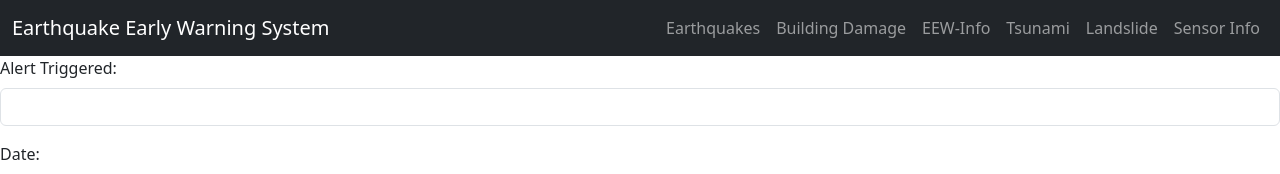
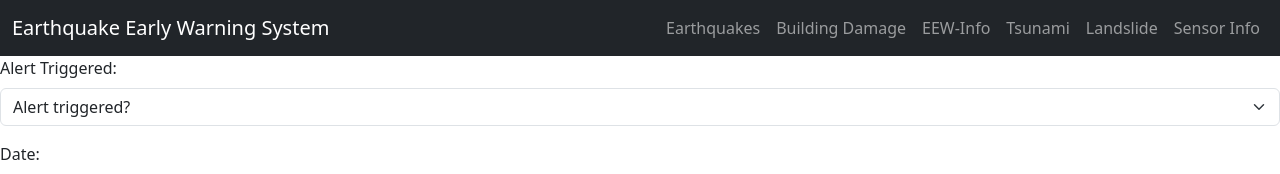
Before and after one commit to mahoneybj/s1-24-intro-app-dev-mahoneybj, a React (Vite) app in the folder eew-frontend-react/: page /eewinfo in a window 1280 px wide. Shown: the top 174 px of the page. Built offline with nearby package versions, Linux system fonts and the light colour scheme; no server answers.

Commit message:
Added select to alert triggered and converted to bool

```diff
--- a/eew-frontend-react/src/components/forms/EarthquakeEarlyWarningInfoForm.jsx
+++ b/eew-frontend-react/src/components/forms/EarthquakeEarlyWarningInfoForm.jsx
@@ -40,13 +40,19 @@ const EarthquakeEarlyWarningInfoForm = ({ onFormSubmit }) => {
     e.preventDefault();
     try {
       const payload = {
-        alert_triggered: formData.alert_triggered,
         date: new Date(formData.date).toISOString(),
         region: formData.region,
         duration: parseFloat(formData.duration),
         accuracy: parseFloat(formData.accuracy),
         earthquake_id: parseInt(formData.earthquake_id, 10),
       };
+
+            // Converting activate to boolean value
+            if(formData.alert_triggered == "true"){
+              payload.alert_triggered = true;
+            }else{
+              payload.alert_triggered = false;
+            }
 
       await earthquakeEarlyWarningSystemInstance.post("/eewinfo", payload);
       setFormData({
@@ -87,13 +93,17 @@ const EarthquakeEarlyWarningInfoForm = ({ onFormSubmit }) => {
       <FormGroup>
         <Label for="alert_triggered">Alert Triggered:</Label>
         <Input
-          type="text"
+          type="select"
           value={formData.alert_triggered}
           id="alert_triggered"
           name="alert_triggered"
           onChange={handleChange}
           invalid={!!errors.alert_triggered}
-        />
+        >
+          <option>Alert triggered?</option>
+          <option value="true">True</option>
+          <option value="false">False</option>
+        </Input>
         <FormFeedback>{errors.alert_triggered}</FormFeedback>
       </FormGroup>
       <FormGroup>
```
